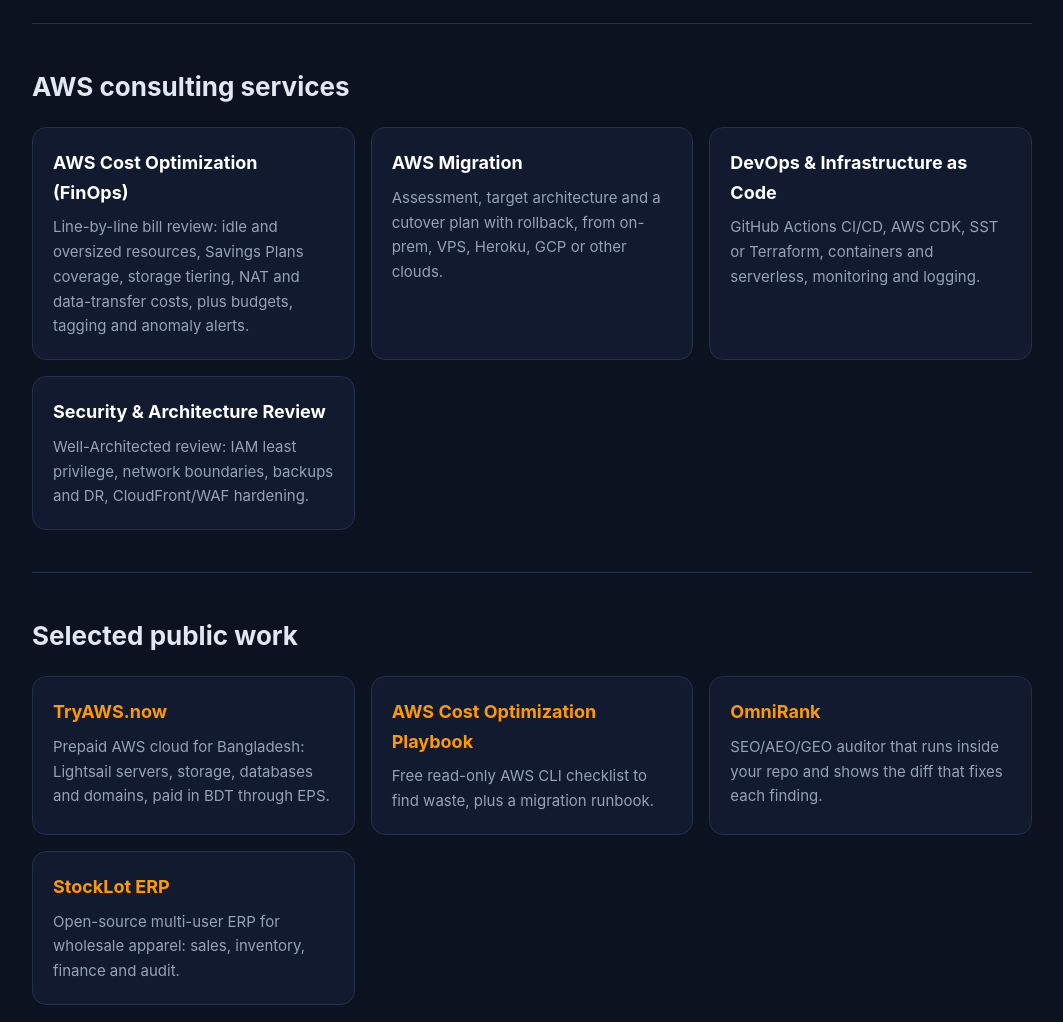
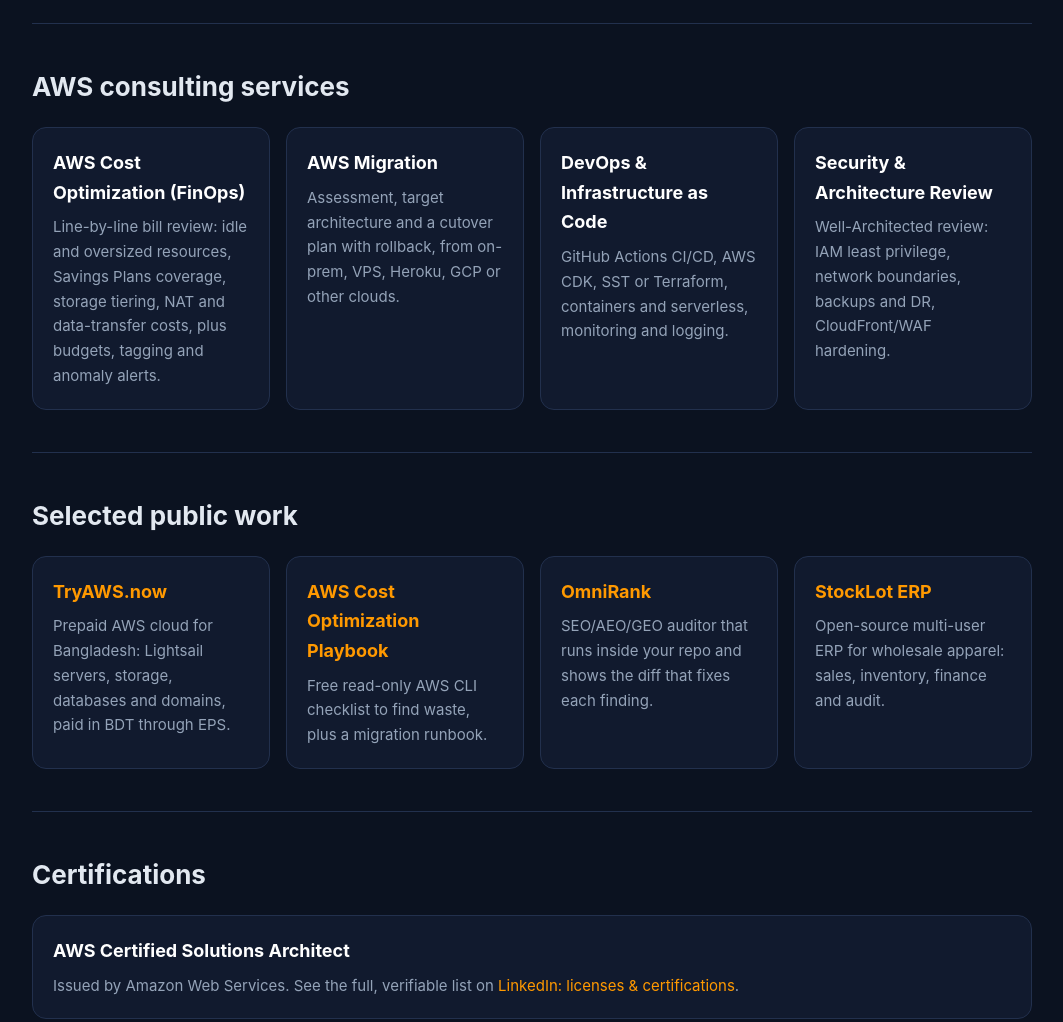
Before and after one commit to bemoshiur/bemoshiur.github.io, a plain HTML site: page index.html in a window 1280 px wide. Shown: the part 805-1827 px from the top of the page, without its empty margins (108-1171 px from the left). Drawn offline with Linux system fonts and the light colour scheme.

Commit message:
Fit service cards in one row
Co-Authored-By: Claude Sonnet 5.5 <noreply@anthropic.com>

```diff
--- a/index.html
+++ b/index.html
@@ -50,7 +50,7 @@ h2{font-size:26px;margin:0 0 18px}section{padding:42px 0;border-top:1px solid va
 .hire{display:inline-flex;align-items:center;gap:8px;border:1.5px solid var(--gr);color:#4ade80;background:rgba(34,197,94,.12);border-radius:999px;padding:5px 14px;font-weight:700;font-size:13px;letter-spacing:1px}
 .hire i{width:9px;height:9px;border-radius:50%;background:var(--gr);display:inline-block;animation:p 1.6s infinite}
 @keyframes p{0%{box-shadow:0 0 0 0 rgba(34,197,94,.6)}100%{box-shadow:0 0 0 10px rgba(34,197,94,0)}}
-.grid{display:grid;grid-template-columns:repeat(auto-fit,minmax(240px,1fr));gap:16px}
+.grid{display:grid;grid-template-columns:repeat(auto-fit,minmax(215px,1fr));gap:16px}
 .card{background:var(--card);border:1px solid var(--line);border-radius:14px;padding:20px}.card h3{margin:0 0 8px;font-size:18px;color:#fff}.card p{margin:0;color:var(--mut);font-size:15px}
 details{background:var(--card);border:1px solid var(--line);border-radius:12px;padding:14px 18px;margin-bottom:10px}summary{cursor:pointer;font-weight:700}details p{color:var(--mut);margin:10px 0 0}
 footer{padding:36px 0;color:var(--mut);font-size:14px;border-top:1px solid var(--line)}
```
